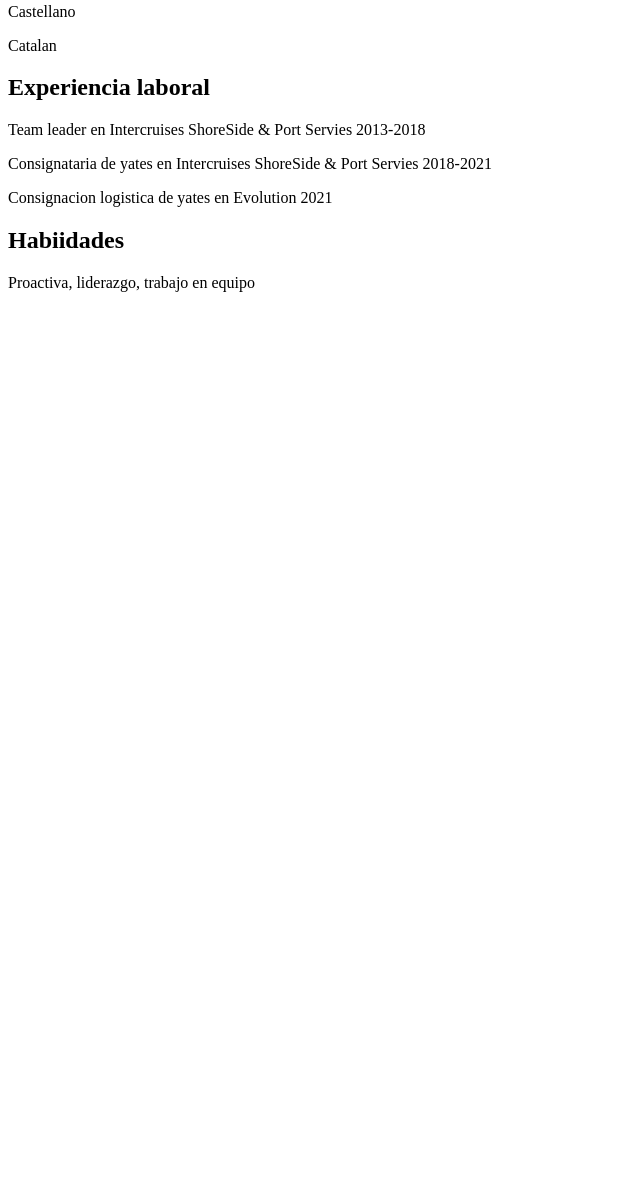
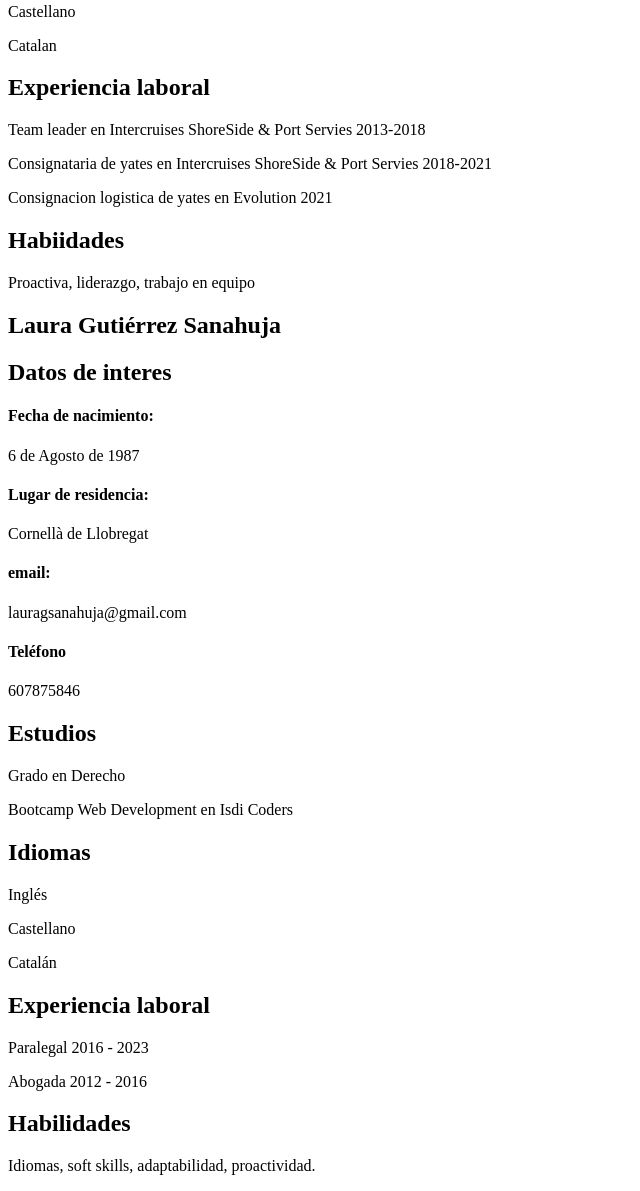
Before and after one commit to barbara28bgb/202309-w4ch2-barbara-gimeno-alex-barbero-laura-gutierrez, a plain HTML site: page cv.html in a window 1280 px wide. Shown: the part 685-1876 px from the top of the page, without its empty margins (0-640 px from the left). Before the commit the page ends 993 px from the top, so only its background shows below. Drawn offline with Linux system fonts and the light colour scheme.

Commit message:
Add Laura's part of cv page.

```diff
--- a/cv.html
+++ b/cv.html
@@ -49,6 +49,40 @@
       <p>Proactiva, liderazgo, trabajo en equipo</p>
     </article>
   </section>
+  <section>
+    <h2>Laura Gutiérrez Sanahuja</h2>
+    <article>
+      <h2>Datos de interes</h2>
+      <h4>Fecha de nacimiento:</h4>
+      <p>6 de Agosto de 1987</p>
+      <h4>Lugar de residencia:</h4>
+      <p> Cornellà de Llobregat</p>
+      <h4>email:</h4>
+      <p>lauragsanahuja@gmail.com</p>
+      <h4>Teléfono</h4>
+      <p>607875846</p>
+    </article>
+    <article>
+      <h2>Estudios</h2>
+      <p>Grado en Derecho</p>
+      <p>Bootcamp Web Development en Isdi Coders</p>
+    </article>
+    <article>
+      <h2>Idiomas</h2>
+      <p>Inglés</p>
+      <p>Castellano</p>
+      <p>Catalán</p>
+    </article>
+    <article>
+      <h2>Experiencia laboral</h2>
+      <p>Paralegal 2016 - 2023</p>
+      <p>Abogada 2012 - 2016</p>
+    </article>
+    <article>
+      <h2>Habilidades</h2>
+      <p>Idiomas, soft skills, adaptabilidad, proactividad.</p>
+    </article>
+  </section>
 </body>
 
 </html>
```
